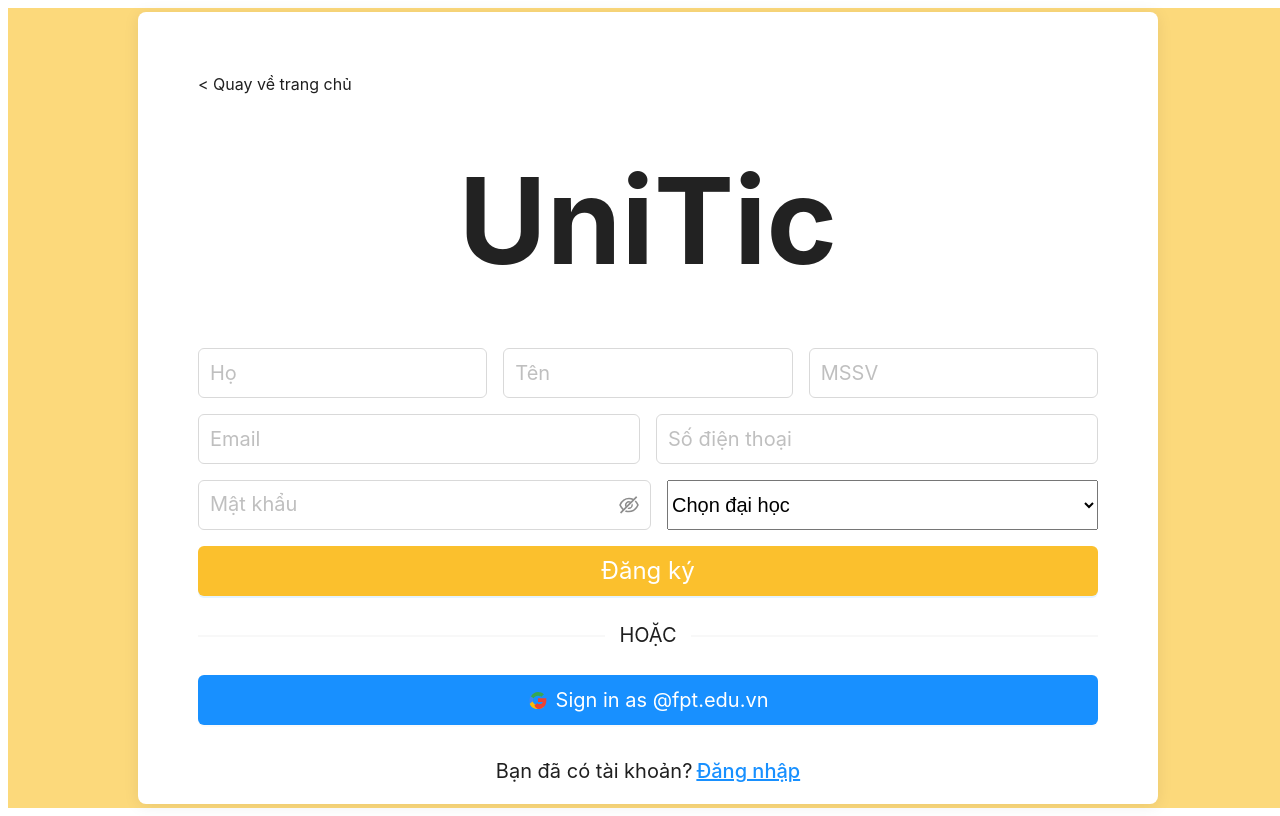
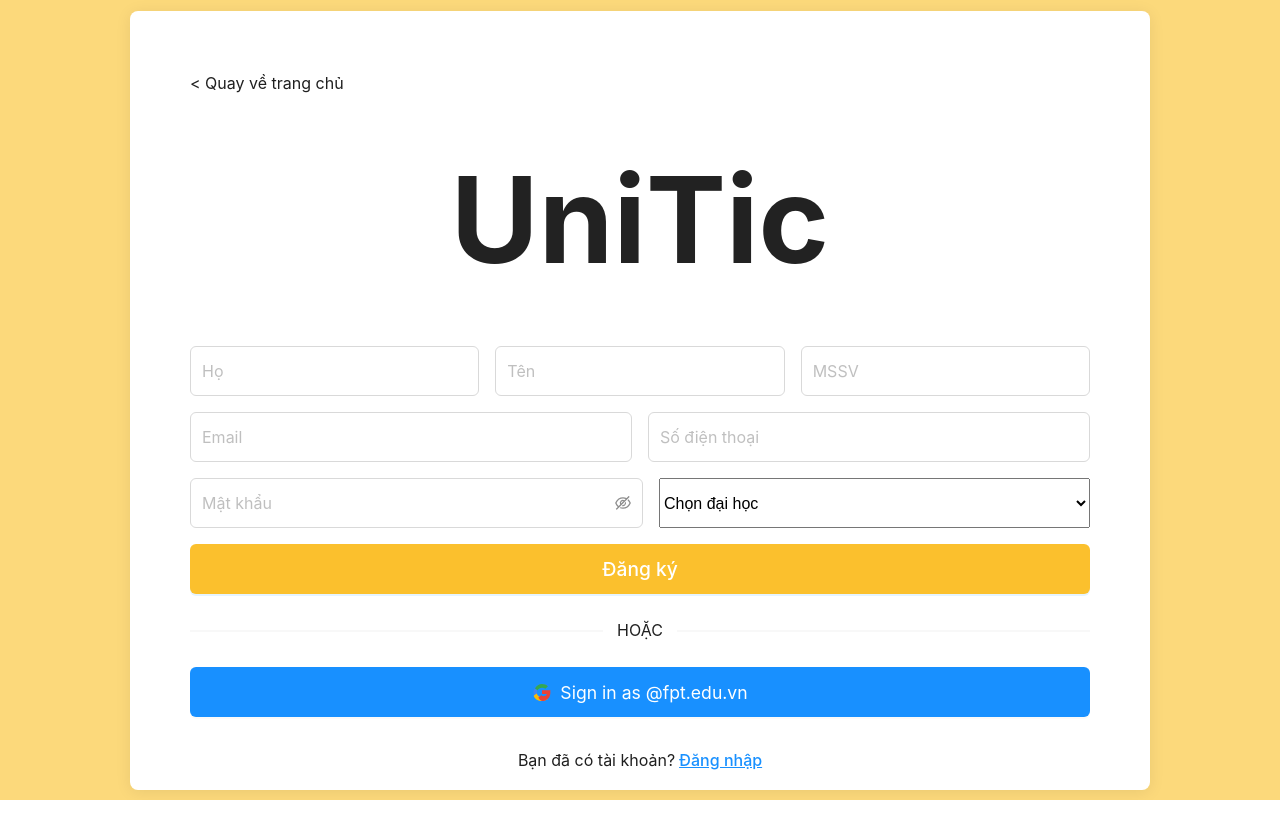
Before and after one commit to Lunadevvv/Unitic_FE, a React (Vite) app: page /signup in a window 1280 px wide. Built offline with nearby package versions, Linux system fonts and the light colour scheme.

Commit message:
modify font size for sign in and sign up

```diff
--- a/package.json
+++ b/package.json
@@ -27,6 +27,7 @@
     "eslint-plugin-react-hooks": "^5.2.0",
     "eslint-plugin-react-refresh": "^0.4.19",
     "globals": "^16.0.0",
+    "sass-embedded": "^1.89.2",
     "vite": "^6.3.5"
   }
 }
--- a/src/assets/pages/signIn/signin.module.css
+++ b/src/assets/pages/signIn/signin.module.css
@@ -1,7 +1,13 @@
 @import url("https://fonts.googleapis.com/css2?family=Inter:wght@400;600;700&display=swap");
 
-html {
+html,
+body {
   font-size: 16px;
+  margin: 0;
+  padding: 0;
+  width: 100%;
+  height: 100%;
+  overflow-x: hidden;
 }
 
 .container {
@@ -67,7 +73,7 @@ html {
 }
 
 .mainInput {
-  font-size: 1.25rem;
+  font-size: 1rem;
   height: 3.125rem;
   margin-bottom: 1.4375rem;
 }
@@ -93,13 +99,14 @@ html {
 .loginBtn {
   background: #fbc02d !important;
   border: none;
-  font-size: 1.5rem;
+  font-size: 1.2rem;
   margin-bottom: 0.5rem;
   height: 3.125rem;
+  font-weight: 500;
 }
 
 .divider {
-  font-size: 1.25rem;
+  font-size: 1rem;
 }
 
 .ssoBtn {
@@ -108,11 +115,12 @@ html {
   border: none;
   margin-top: 0.5rem;
   margin-bottom: 1.4375rem;
-  font-size: 1.25rem;
+  font-size: 1.1rem;
   height: 3.125rem;
 }
 
-.loginBtn:hover, .ssoBtn:hover {
+.loginBtn:hover,
+.ssoBtn:hover {
   cursor: pointer;
   opacity: 0.7;
 }
@@ -123,7 +131,7 @@ html {
   align-items: center;
   gap: 0.25rem;
   margin-top: 0.5rem;
-  font-size: 1.25rem;
+  font-size: 1rem;
 }
 
 .signupLink {
--- a/src/assets/pages/signUp/signUp.module.css
+++ b/src/assets/pages/signUp/signUp.module.css
@@ -53,7 +53,7 @@ html {
 }
 
 .mainInput {
-  font-size: 1.25rem;
+  font-size: 1rem;
   height: 3.125rem;
   flex: 1;
 }
@@ -61,13 +61,14 @@ html {
 .registerBtn {
   background: #fbc02d !important;
   border: none;
-  font-size: 1.5rem;
+  font-size: 1.2rem;
   margin-bottom: 0.5rem;
   height: 3.125rem;
+  font-weight: 500;
 }
 
 .divider {
-  font-size: 1.25rem;
+  font-size: 1rem;
 }
 
 .ssoBtn {
@@ -76,7 +77,7 @@ html {
   border: none;
   margin-top: 0.5rem;
   margin-bottom: 1.4375rem;
-  font-size: 1.25rem;
+  font-size: 1.1rem;
   height: 3.125rem;
 }
 
@@ -92,7 +93,7 @@ html {
   align-items: center;
   gap: 0.25rem;
   margin-top: 0.5rem;
-  font-size: 1.25rem;
+  font-size: 1rem;
 }
 
 .loginLink {
```
Also changed, not shown: 1 other file (tests, documents, lock files or other folders).
